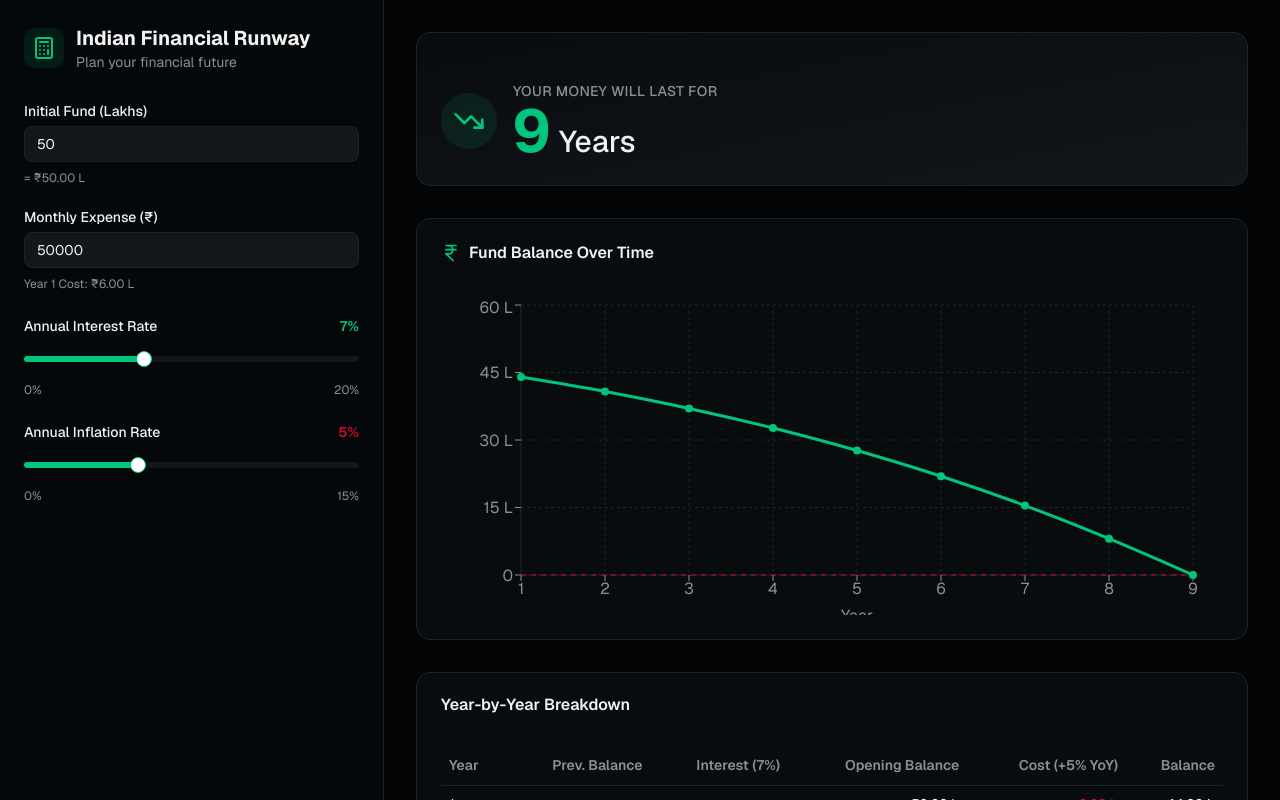
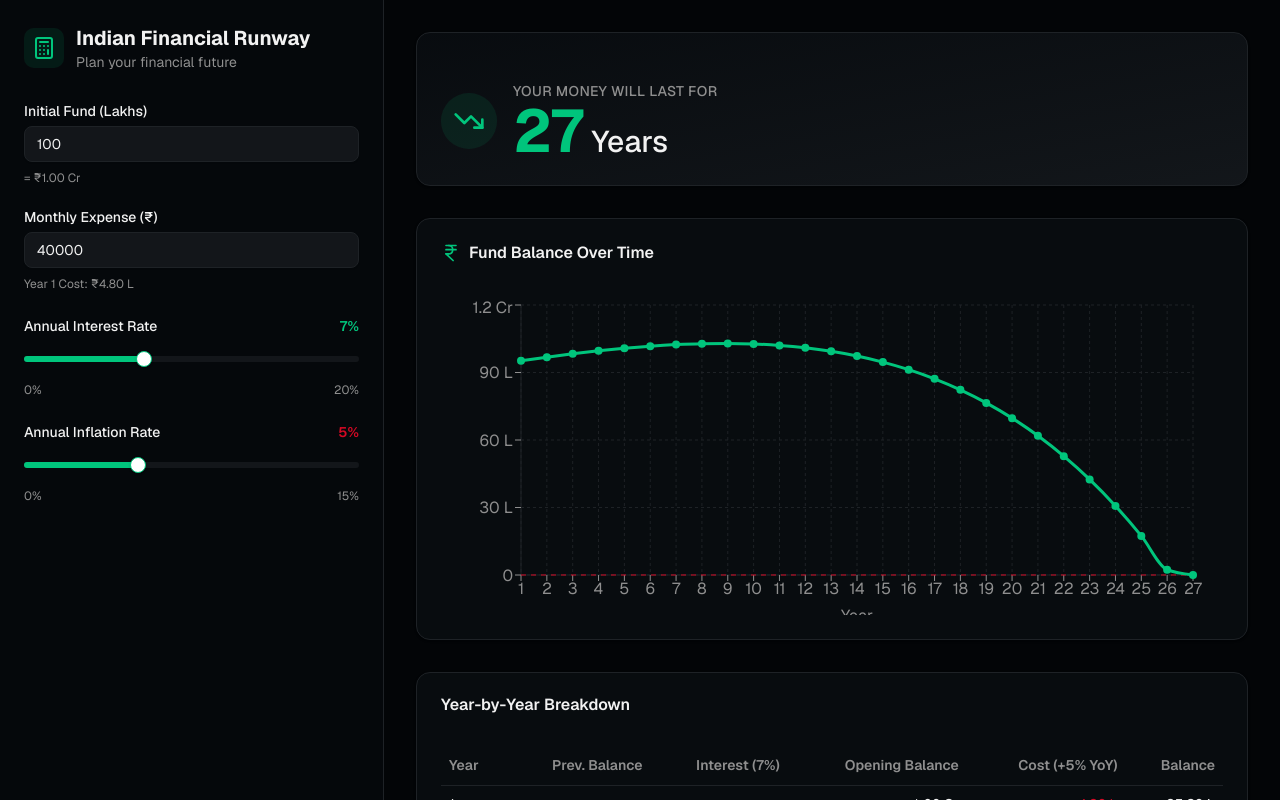
Before and after one commit to shobhitraghu1c/financial-runway-kriti, a Next.js app: page / in a window 1280 px wide. Shown: the top 800 px of the page. Built offline with nearby package versions, Linux system fonts and the light colour scheme.

Commit message:
fix: correct initial fund and verify logic with spreadsheet numbers

```diff
--- a/components/runway-calculator.tsx
+++ b/components/runway-calculator.tsx
@@ -64,8 +64,8 @@ function formatYAxis(value: number): string {
 }
 
 export function RunwayCalculator() {
-  const [initialFundLakhs, setInitialFundLakhs] = useState(50)
-  const [monthlyExpense, setMonthlyExpense] = useState(50000)
+  const [initialFundLakhs, setInitialFundLakhs] = useState(100) // 1 Crore
+  const [monthlyExpense, setMonthlyExpense] = useState(40000) // 4.8L yearly
   const [interestRate, setInterestRate] = useState(7)
   const [inflationRate, setInflationRate] = useState(5)
 
@@ -78,18 +78,35 @@ export function RunwayCalculator() {
     // Year 1 opening is the initial fund
     let openingBalance = initialFundLakhs * 100000
 
+    console.log("[v0] Starting calculation with:", {
+      initialFund: initialFundLakhs * 100000,
+      yearlyExpense: yearlyCost,
+      interestRate,
+      inflationRate
+    })
+
     while (openingBalance > 0 && year < 100) {
       year++
 
       // For year 1: Opening = Initial Fund, no interest added
-      // For year 2+: Opening = Previous Balance * (1 + interest rate)
+      // For year 2+: Opening = Previous Balance × (1 + interest rate)
       const interestAdded = year === 1 ? 0 : previousBalance * (interestRate / 100)
       if (year > 1) {
         openingBalance = previousBalance + interestAdded
       }
 
-      // Deduct yearly cost from opening balance to get closing balance
+      // Deduct yearly cost from opening balance to get closing balance (this is "Balance" in spreadsheet)
       const closingBalance = openingBalance - yearlyCost
+
+      if (year <= 5) {
+        console.log(`[v0] Year ${year}:`, {
+          previousBalance,
+          interestAdded,
+          openingBalance,
+          yearlyCost,
+          closingBalance
+        })
+      }
 
       data.push({
         year,
@@ -111,6 +128,8 @@ export function RunwayCalculator() {
       // Inflate yearly cost for next year
       yearlyCost = yearlyCost * (1 + inflationRate / 100)
     }
+
+    console.log("[v0] Total runway years:", year)
 
     return {
       runwayYears: year,
```
